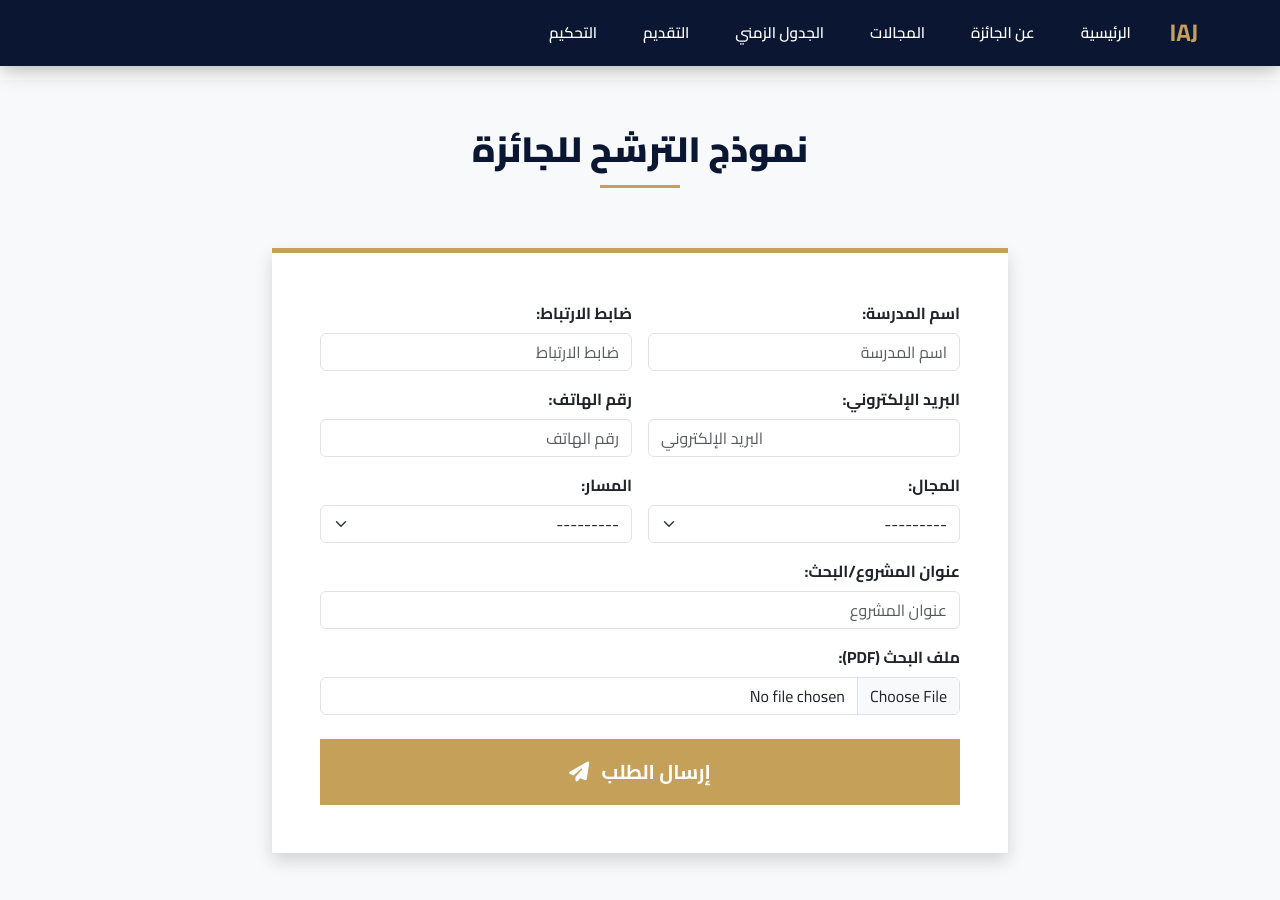
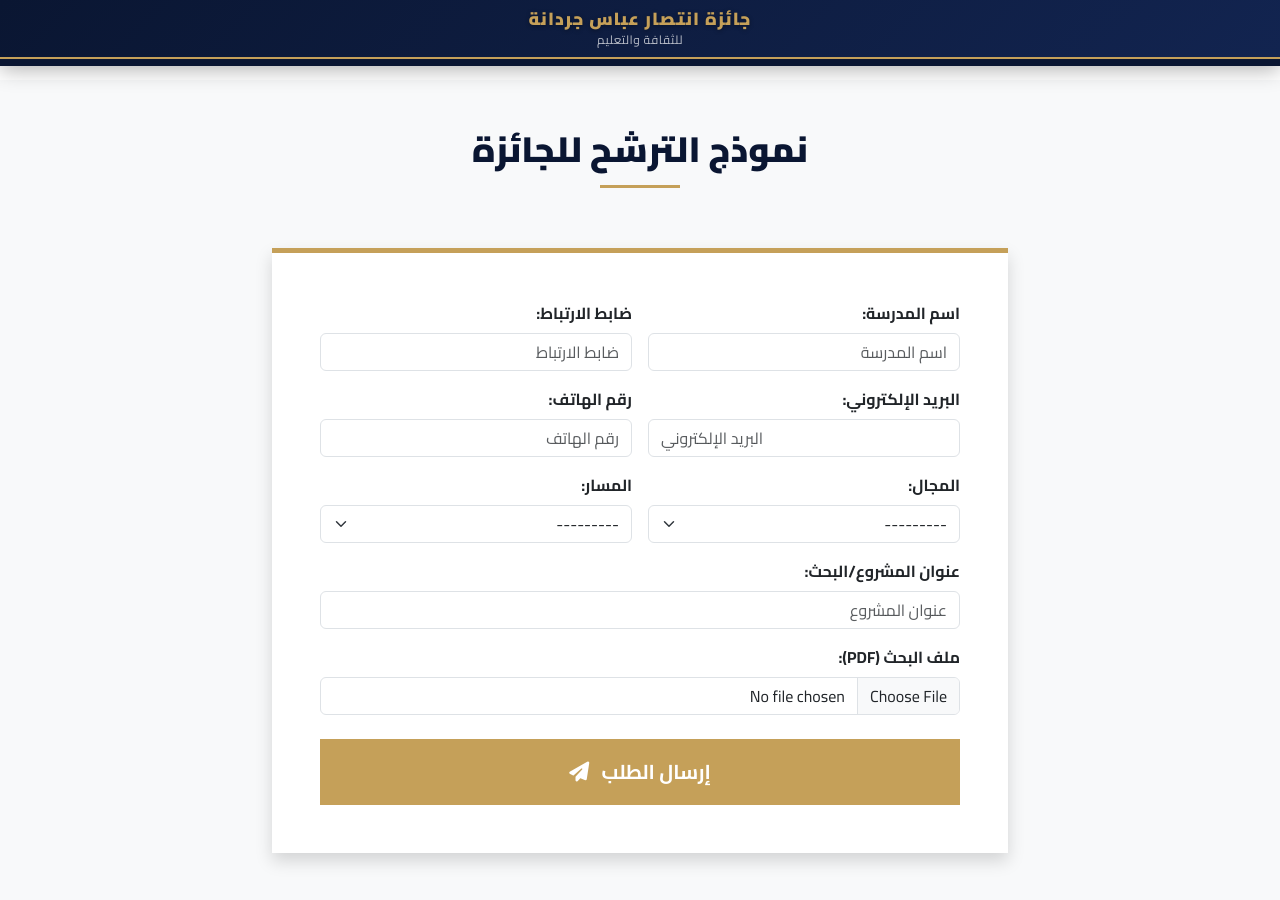
Before and after one commit to BdRjo/IAJ, a Django app: page /submit/ in a window 1280 px wide. Shown: the top 900 px of the page. Run offline with Django 5.2, Linux system fonts and the light colour scheme; data comes from the database, SQL or seed files in the repository; data that the repository does not hold is empty.

```diff
--- a/award/templates/award/base.html
+++ b/award/templates/award/base.html
@@ -28,6 +28,33 @@
         .navbar-royal .nav-link { color: #ffffff !important; font-weight: 600; margin: 0 15px; font-size: 0.95rem; position: relative; }
         .navbar-royal .nav-link::after { content: ''; position: absolute; width: 0; height: 2px; bottom: -5px; right: 0; background-color: var(--gold); transition: width 0.3s; }
         .navbar-royal .nav-link:hover::after { width: 100%; }
+
+        /* ===== شريط عنوان الجائزة (أسفل التيكر وفوق النافبار) ===== */
+        .award-title-bar {
+            position: fixed;
+            top: 40px;
+            left: 0;
+            width: 100%;
+            padding: 8px 20px;
+            text-align: center;
+            background: linear-gradient(135deg, var(--primary), var(--secondary));
+            border-bottom: 2px solid var(--gold);
+            z-index: 1050;
+        }
+        .award-title-bar h2 {
+            color: var(--gold);
+            font-size: 1.1rem;
+            font-weight: 800;
+            margin: 0;
+            letter-spacing: 1px;
+            text-shadow: 0 1px 4px rgba(0,0,0,0.4);
+        }
+        .award-title-bar .subtitle {
+            color: rgba(255,255,255,0.7);
+            font-size: 0.75rem;
+            margin-top: 2px;
+            letter-spacing: 0.5px;
+        }
 
         /* ===== أيقونة العداد المتنفسة ===== */
         .countdown-toggle i { font-size: 1.1rem; animation: breathe 3s ease-in-out infinite; }
@@ -322,8 +339,18 @@
         {% endfor %}
     </div>
 </div>
+<!-- شريط عنوان الجائزة (أسفل التيكر) -->
+<div class="award-title-bar" id="awardTitleBar" style="top: 40px;">
+    <h2>{{ content.hero_title }}</h2>
+    <div class="subtitle">{{ content.hero_subtitle }}</div>
+</div>
+{% else %}
+<!-- شريط عنوان الجائزة (بدون تيكر — يكون top: 0) -->
+<div class="award-title-bar" id="awardTitleBar" style="top: 0;">
+    <h2>{{ content.hero_title }}</h2>
+    <div class="subtitle">{{ content.hero_subtitle }}</div>
+</div>
 {% endif %}
-
 <nav class="navbar navbar-expand-lg navbar-royal navbar-dark fixed-top">
   <div class="container">
     <a class="navbar-brand fw-bold fs-4 d-flex align-items-center" href="{% url 'home' %}">
@@ -394,7 +421,9 @@
         wrapper.style.backgroundColor = 'rgba(' + r + ',' + g + ',' + b + ',' + opacity + ')';
 
         var navbar = document.querySelector('.navbar-royal.fixed-top');
-        if (navbar) navbar.style.top = (wrapper.offsetHeight || 40) + 'px';
+        var titleBar = document.getElementById('awardTitleBar');
+        var totalTop = (wrapper.offsetHeight || 40) + (titleBar ? titleBar.offsetHeight : 45);
+        if (navbar) navbar.style.top = totalTop + 'px';
 
         var halfWidth = track.scrollWidth / 2;
         var speed = 100;
```
Also changed, not shown: other parts of award/templates/award/base.html (+14 -24 lines), award/templates/award/home.html (+1 -10 lines).
